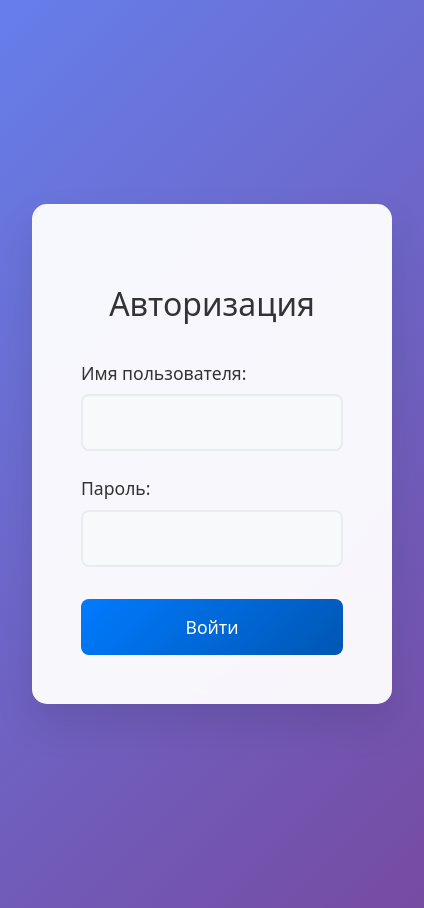
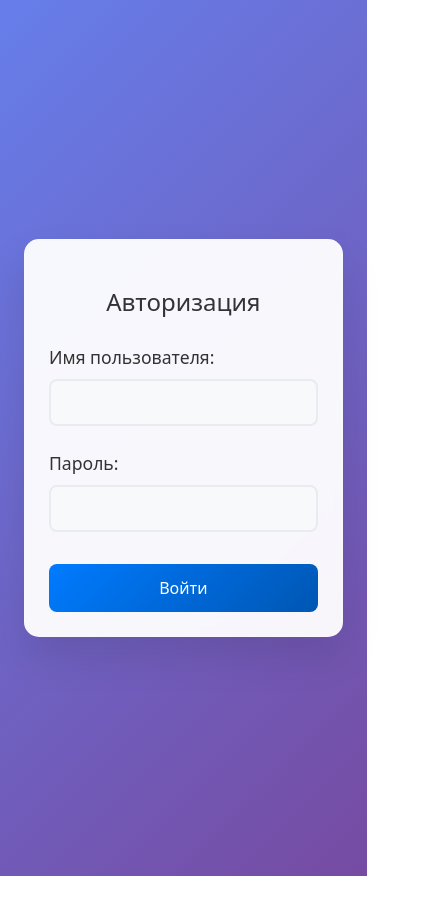
Before and after one commit to IVANFROL/fullstack-javascript-project-12, a React app in the folder frontend/: page /login in a window 390 px wide. Shown: the whole page, 424 px wide, since content can reach past the window. After the commit the page ends 876 px from the top, so only its background shows below. Built offline with nearby package versions, Linux system fonts and the light colour scheme; the HTML template or start-up script is replaced by a standard one.

Commit message:
Fix responsive design - center content for desktop and add mobile adaptation

```diff
--- a/frontend/src/App.css
+++ b/frontend/src/App.css
@@ -14,20 +14,23 @@
   text-align: center;
   background: linear-gradient(135deg, #667eea 0%, #764ba2 100%);
   color: white;
+  width: 100%;
 }
 
 .home-page h1 {
   color: white;
   margin-bottom: 1rem;
-  font-size: 2.5rem;
+  font-size: 3rem;
   font-weight: 300;
+  max-width: 600px;
 }
 
 .home-page p {
   color: rgba(255, 255, 255, 0.8);
-  font-size: 1.2rem;
-  margin-bottom: 2rem;
+  font-size: 1.3rem;
+  margin-bottom: 3rem;
   font-weight: 300;
+  max-width: 500px;
 }
 
 .login-link {
@@ -57,6 +60,7 @@
   min-height: 100vh;
   padding: 2rem;
   background: linear-gradient(135deg, #667eea 0%, #764ba2 100%);
+  width: 100%;
 }
 
 .login-container {
@@ -192,3 +196,81 @@
   transform: translateY(-2px);
   box-shadow: 0 4px 15px rgba(0, 0, 0, 0.2);
 }
+
+/* Адаптивность для мобильных устройств */
+@media (max-width: 768px) {
+  .home-page h1 {
+    font-size: 2rem;
+    margin-bottom: 1rem;
+  }
+
+  .home-page p {
+    font-size: 1.1rem;
+    margin-bottom: 2rem;
+  }
+
+  .login-link {
+    padding: 0.8rem 1.5rem;
+    font-size: 1rem;
+  }
+
+  .login-container {
+    padding: 2rem;
+    margin: 1rem;
+    max-width: 90%;
+  }
+
+  .login-container h2 {
+    font-size: 1.5rem;
+    margin-bottom: 1.5rem;
+  }
+
+  .form-input {
+    padding: 0.8rem;
+    font-size: 1rem;
+  }
+
+  .submit-button {
+    padding: 0.8rem;
+    font-size: 1rem;
+  }
+
+  .not-found-container h1 {
+    font-size: 4rem;
+  }
+
+  .not-found-container h2 {
+    font-size: 1.5rem;
+  }
+
+  .not-found-container p {
+    font-size: 1rem;
+  }
+}
+
+@media (max-width: 480px) {
+  .home-page {
+    padding: 1rem;
+  }
+
+  .home-page h1 {
+    font-size: 1.8rem;
+  }
+
+  .home-page p {
+    font-size: 1rem;
+  }
+
+  .login-page {
+    padding: 1rem;
+  }
+
+  .login-container {
+    padding: 1.5rem;
+    margin: 0.5rem;
+  }
+
+  .not-found-page {
+    padding: 1rem;
+  }
+}
```
